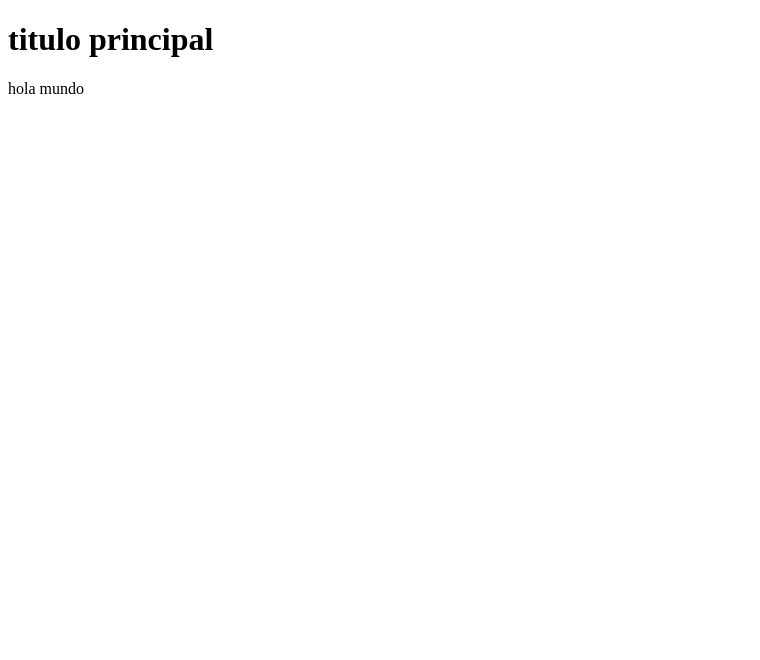
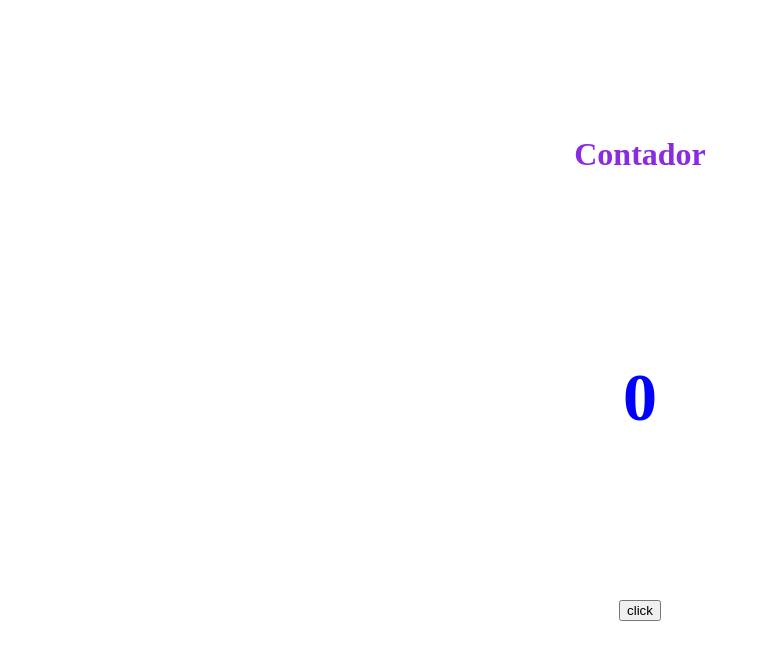
Before and after one commit to cristian1barajas/basurita100, a plain HTML site: page index.html in a window 1280 px wide. Shown: the whole page, without its empty margins (0-760 px from the left). Drawn offline with Linux system fonts and the light colour scheme.

Commit message:
Versión final JS

```diff
--- a/index.html
+++ b/index.html
@@ -4,10 +4,13 @@
     <meta charset="UTF-8">
     <meta http-equiv="X-UA-Compatible" content="IE=edge">
     <meta name="viewport" content="width=device-width, initial-scale=1.0">
-    <title>basurita100</title>
+    <title>Document</title>
+    <link href="styles.css" rel="stylesheet" type="text/css">
 </head>
-<body>
-    <h1>titulo principal</h1>
-    <p>hola mundo</p>
+<body class="container">
+    <h1 class="color_titulo">Contador</h1>
+    <h2 id="mi_texto" class="color_numero">0</h2>
+    <button id="mi_boton">click</button>
+    <script src="main.js"></script>
 </body>
 </html>
--- /dev/null
+++ b/main.js
@@ -0,0 +1,8 @@
+var myButton = document.getElementById("mi_boton");
+var myText = document.getElementById("mi_texto");
+var count = 0;
+
+myButton.onclick = function() {
+    count++;
+    myText.innerHTML = count;
+}
--- /dev/null
+++ b/styles.css
@@ -0,0 +1,16 @@
+.container {
+    height: 90vh;
+    display: flex;
+    flex-direction: column;
+    align-items: center;
+    justify-content: space-evenly;
+}
+
+.color_titulo {
+    color: blueviolet;
+}
+
+.color_numero {
+    color: blue;
+    font-size: 68px;
+}
```
